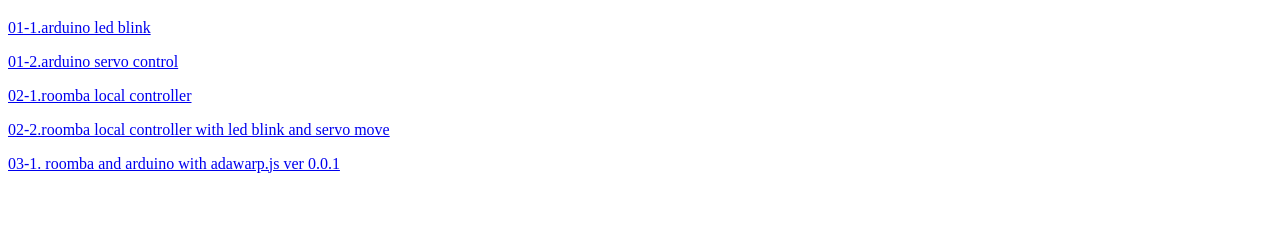
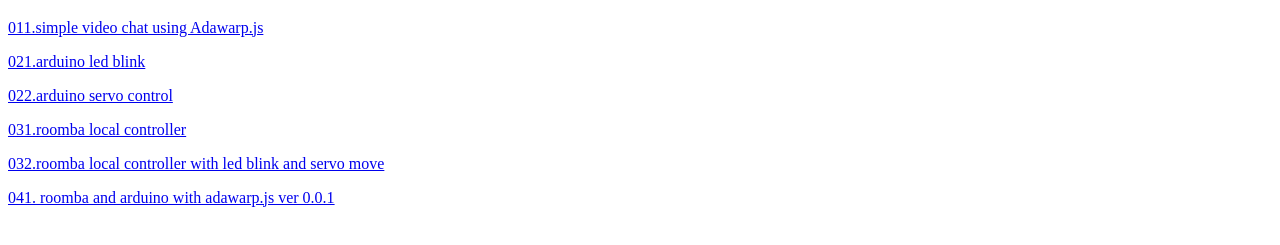
Before and after one commit to azamiya/warp-os-pi, a website: page client/index.html in a window 1280 px wide. Shown: the part 75-320 px from the top of the page. Drawn offline with Linux system fonts and the light colour scheme.

Commit message:
edit index.html

```diff
--- a/client/index.html
+++ b/client/index.html
@@ -8,11 +8,12 @@
   <img src="assets/images/yellowLine.png" width="100%"/>
 
   <H1>warp-os-pi tutorial</H1>
-  <P><a href="/01-1.ledBlink">01-1.arduino led blink</a></P>
-  <P><a href="/01-2.sliderServo">01-2.arduino servo control</a></P>
-  <P><a href="/02-1.roombaController">02-1.roomba local controller</a></P>
-  <P><a href="/02-2.roombaServoLed">02-2.roomba local controller with led blink and servo move</a></P>
-  <P><a href="/03-1.warp-pi-ver0.0.1">03-1. roomba and arduino with adawarp.js ver 0.0.1</a></P>
+  <P><a href="/011.simpleVideoChat">011.simple video chat using Adawarp.js</a></P>
+  <P><a href="/021.ledBlink">021.arduino led blink</a></P>
+  <P><a href="/022.sliderServo">022.arduino servo control</a></P>
+  <P><a href="/031.roombaController">031.roomba local controller</a></P>
+  <P><a href="/032.roombaServoLed">032.roomba local controller with led blink and servo move</a></P>
+  <P><a href="/041.warp-pi-ver0.0.1">041. roomba and arduino with adawarp.js ver 0.0.1</a></P>
 
 </BODY>
 </HTML>
```
